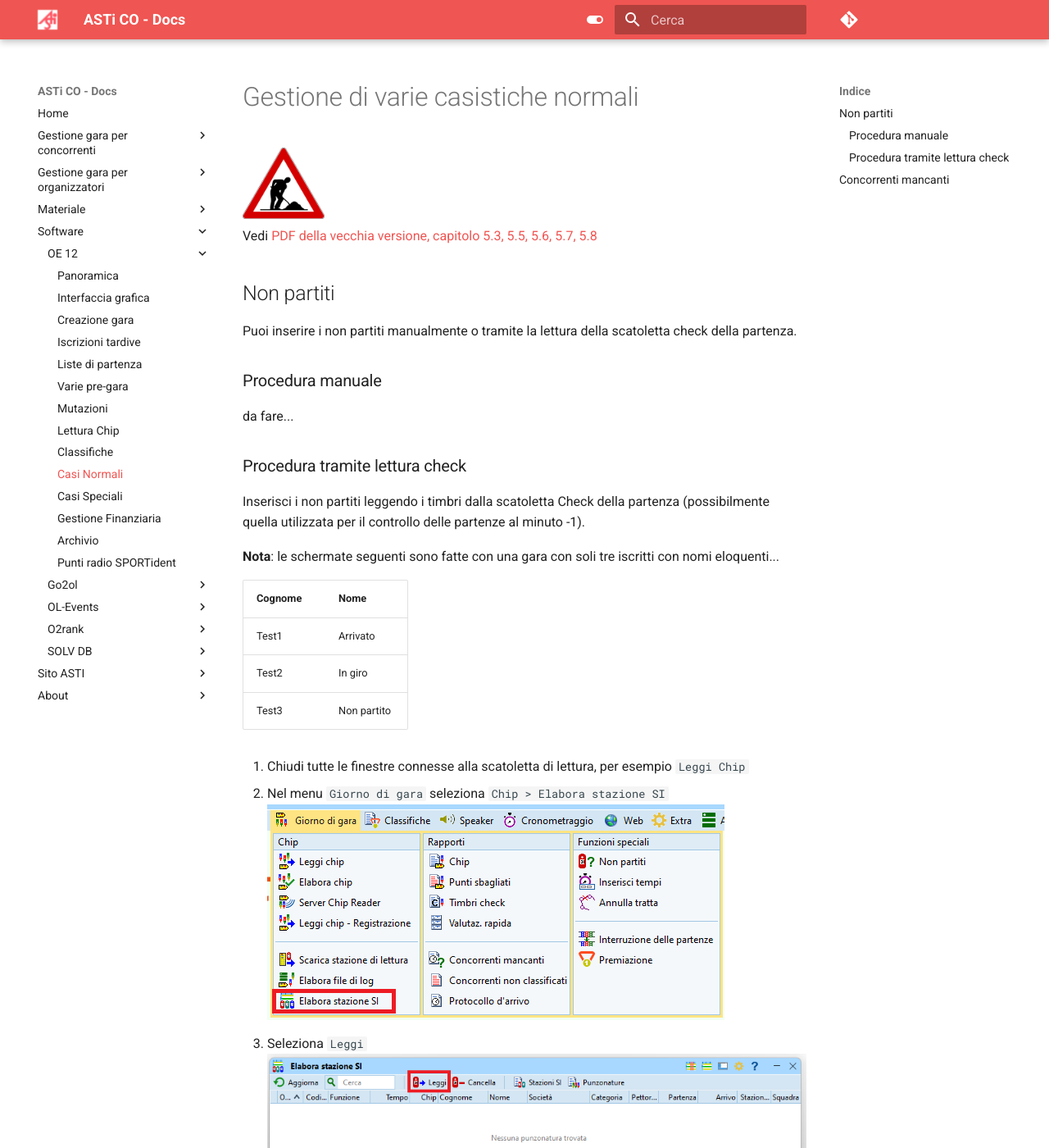
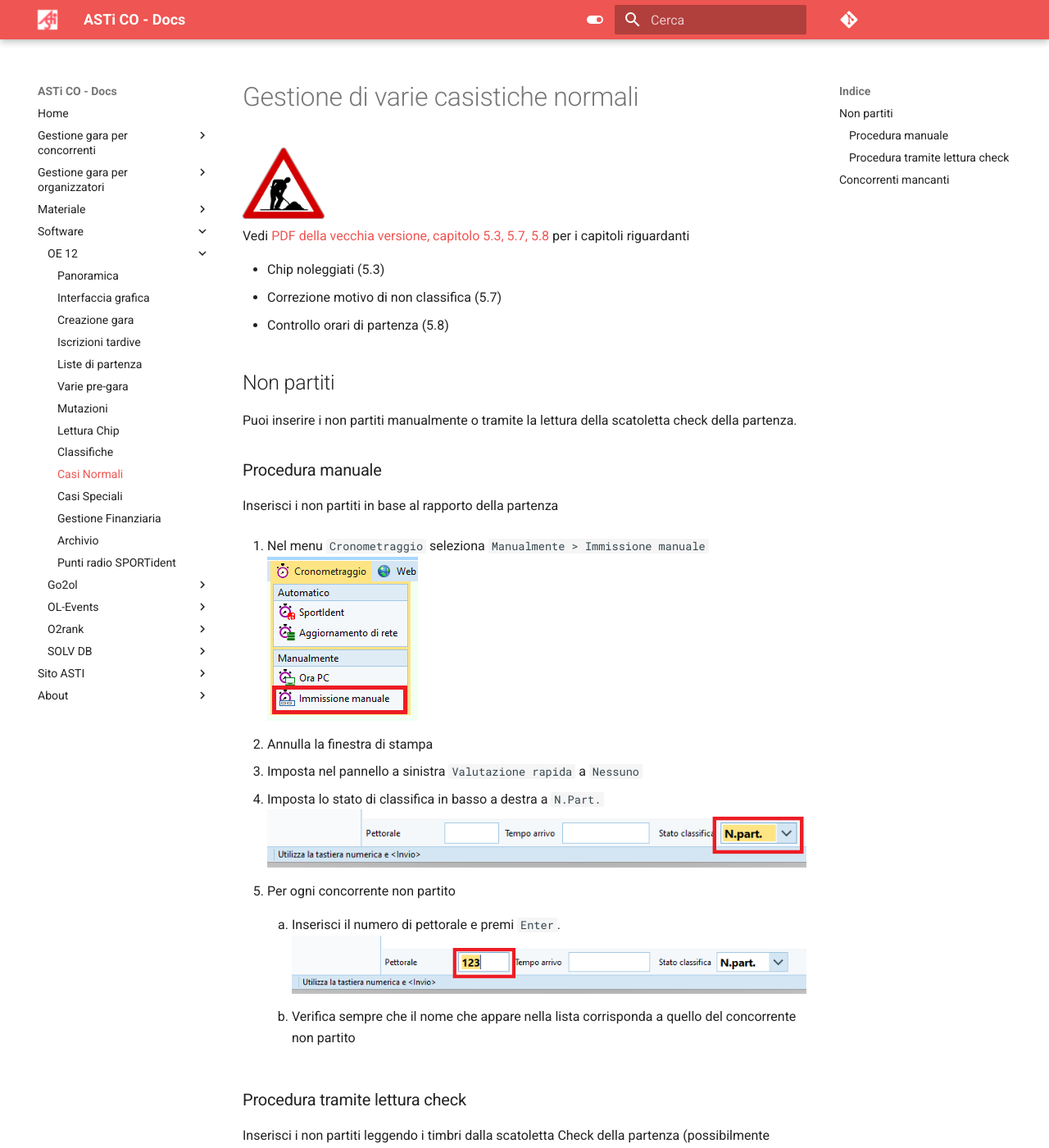
Before and after one commit to asti-co/doc, an MkDocs documentation site: the page built from docs/software/oe12/casi_normali.md, in a window 1280 px wide and 1400 px high. Shown: the whole window at 82% size. Built offline with MkDocs 1.6.1 and Material for MkDocs 9.7.7, drawn with Linux system fonts in a browser that asks for light colours; comment, search, counter and statistics services are not loaded.

Commit message:
aggiunto non-partiti manuali e dettagli su PDF

```diff
--- a/docs/software/oe12/casi_normali.md
+++ b/docs/software/oe12/casi_normali.md
@@ -1,8 +1,11 @@
 # Gestione di varie casistiche normali
 
 ![Lavori in corso](../../img/lavori_in_corso.png){width=100px}
-Vedi [PDF della vecchia versione, capitolo 5.3, 5.5, 5.6, 5.7, 5.8](../../gestione_gara_org/inc/Istruzioni_OL_einzel_per_TMO_v2_4.pdf)
+Vedi [PDF della vecchia versione, capitolo 5.3, 5.7, 5.8](../../gestione_gara_org/inc/Istruzioni_OL_einzel_per_TMO_v2_4.pdf) per i capitoli riguardanti
 
+- Chip noleggiati (5.3)
+- Correzione motivo di non classifica (5.7)
+- Controllo orari di partenza (5.8)
 
 ## Non partiti
 
@@ -11,7 +14,22 @@
 
 ### Procedura manuale
 
-da fare...
+Inserisci i non partiti in base al rapporto della partenza
+
+1. Nel menu `Cronometraggio` seleziona `Manualmente > Immissione manuale`
+![Menu cronometraggio manuale](inc/cronometraggio_menu_manuale.png)
+
+1. Annulla la finestra di stampa
+1. Imposta nel pannello a sinistra `Valutazione rapida` a `Nessuno`
+1. Imposta lo stato di classifica in basso a destra a `N.Part.`
+![Inserimento manuale non partiti](inc/cronometraggio_inserimento_manuale_stato_non_partiti.png)
+
+1. Per ogni concorrente non partito
+
+    1. Inserisci il numero di pettorale e premi `Enter`.
+    ![Inserimento manuale non partiti](inc/cronometraggio_inserimento_manuale_non_partiti.png)
+
+    1. Verifica sempre che il nome che appare nella lista corrisponda a quello del concorrente non partito
 
 ### Procedura tramite lettura check
 
```
Also changed, not shown: docs/software/oe12/casi_speciali.md (+11 -1 lines), docs/software/oe12/inc/cronometraggio_inserimento_manuale_non_partiti.png (added), docs/software/oe12/inc/cronometraggio_inserimento_manuale_stato_non_partiti.png (added), docs/software/oe12/inc/cronometraggio_menu.png (added), docs/software/oe12/inc/cronometraggio_menu_manuale.png (added).
